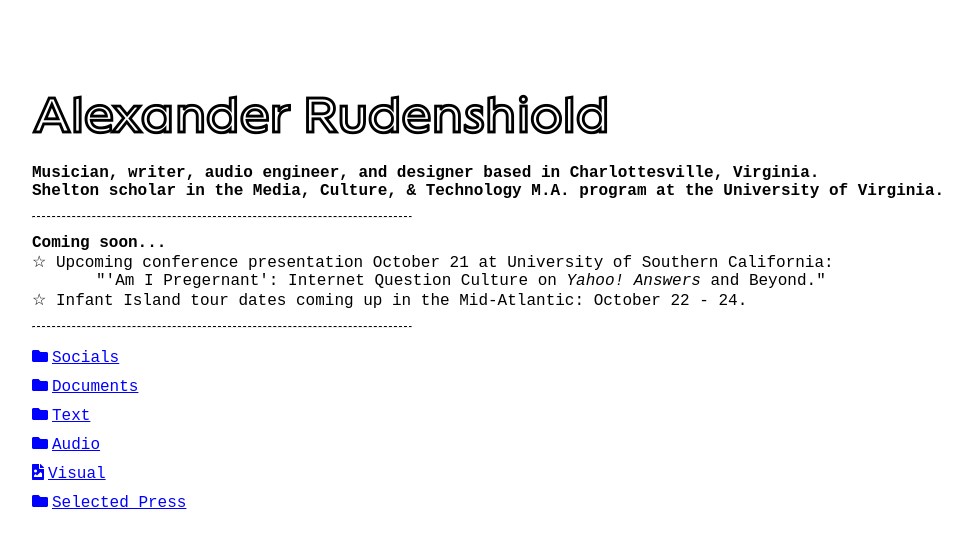
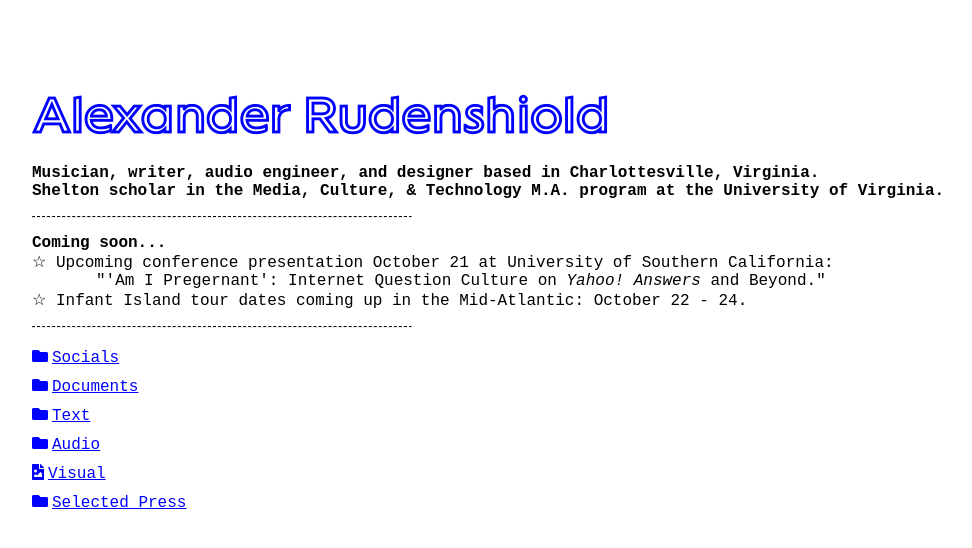
Before and after one commit to rudenshiold/personal-site, a plain HTML site: page index.html in a window 1280 px wide. Shown: the whole page, without its empty margins (36-1008 px from the left). Drawn offline with Linux system fonts and the light colour scheme; files whose address does not match are found by name.

Commit message:
title upgrade

```diff
--- a/index.html
+++ b/index.html
@@ -67,7 +67,8 @@
         }
 
         h1 {
-            font-family: LackLine, monospace;
+            font-family: "LackLine", monospace;
+            color: blue;
             display: block;
             hyphens: auto;
             font-size: 2em;
```
